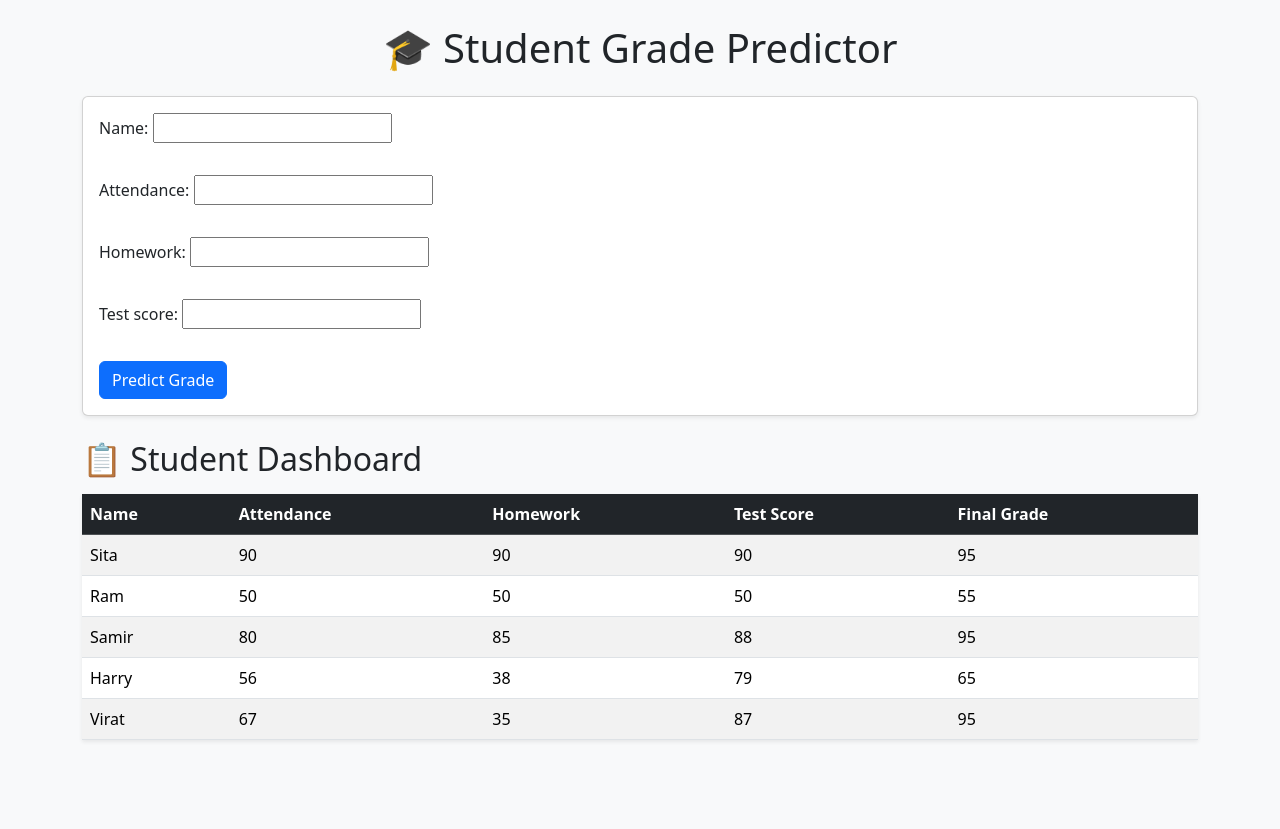
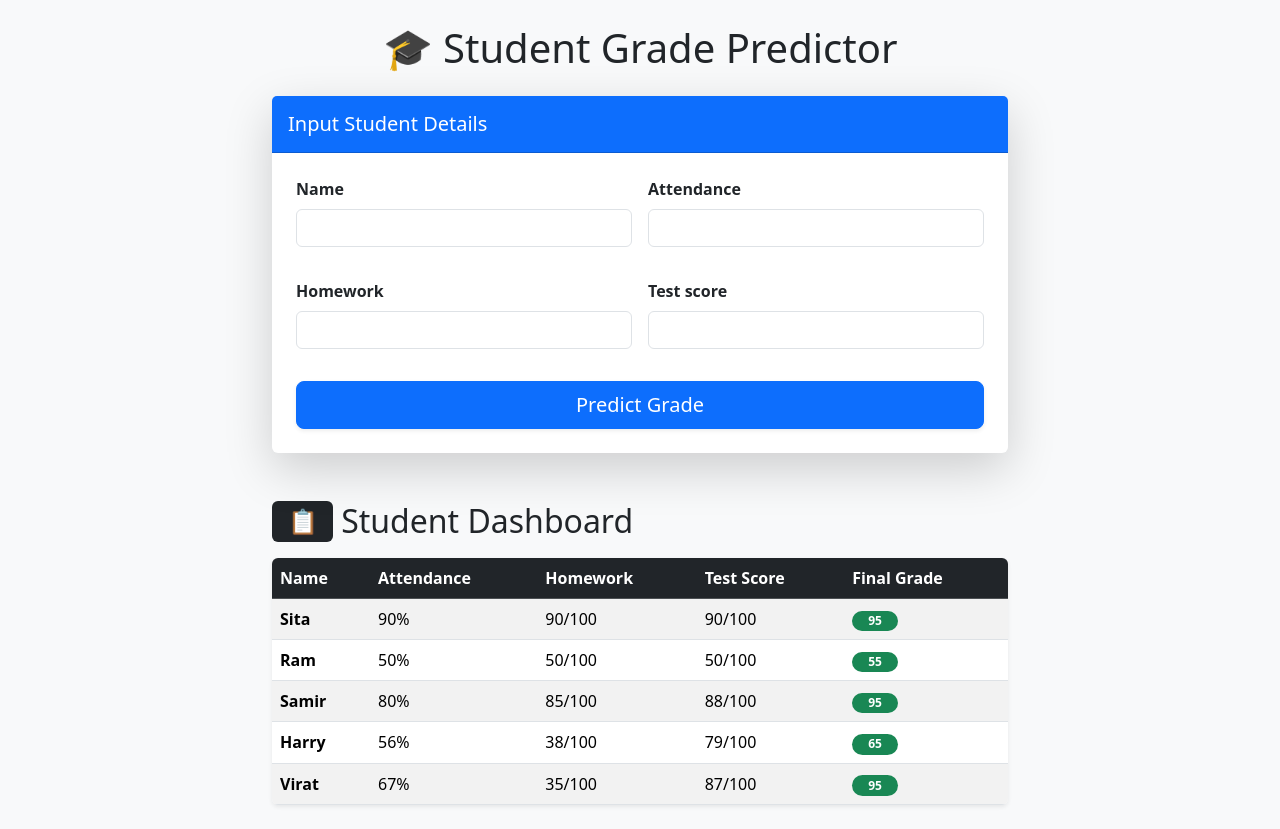
Before and after one commit to sameer9860/Simple-Supervised-Learning-Model, a Django app: page / in a window 1280 px wide. Before the commit the page ends 741 px from the top, so only its background shows below. Run offline with Django 5.2, Linux system fonts and the light colour scheme; data comes from the database, SQL or seed files in the repository; both versions use the stored data as it was after the commit.

Commit message:
Better UI

```diff
--- a/grades/templates/grades/base.html
+++ b/grades/templates/grades/base.html
@@ -1,12 +1,31 @@
 <!DOCTYPE html>
 <html>
+
 <head>
     <title>Student Grade Predictor</title>
     <link rel="stylesheet" href="https://cdn.jsdelivr.net/npm/bootstrap@5.3.2/dist/css/bootstrap.min.css">
 </head>
+
 <body class="bg-light">
     <div class="container py-4">
         {% block content %}{% endblock %}
     </div>
+
+    <!-- Toast Container -->
+    <div class="toast-container position-fixed bottom-0 end-0 p-3">
+        <div id="gradeToast" class="toast" role="alert" aria-live="assertive" aria-atomic="true">
+            <div class="toast-header bg-primary text-white">
+                <strong class="me-auto">Prediction Result</strong>
+                <button type="button" class="btn-close btn-close-white" data-bs-dismiss="toast"
+                    aria-label="Close"></button>
+            </div>
+            <div class="toast-body" id="toastMessage">
+                <!-- Message injected by JS -->
+            </div>
+        </div>
+    </div>
+
+    <script src="https://cdn.jsdelivr.net/npm/bootstrap@5.3.2/dist/js/bootstrap.bundle.min.js"></script>
 </body>
+
 </html>
--- a/grades/templates/grades/predict.html
+++ b/grades/templates/grades/predict.html
@@ -1,26 +1,39 @@
 {% extends "grades/base.html" %}
 {% block content %}
+<div class="row justify-content-center">
+    <div class="col-md-8">
         <h1 class="mb-4 text-center">🎓 Student Grade Predictor</h1>
 
-<div class="card shadow-sm mb-4">
-    <div class="card-body">
-        <form method="post" class="row g-3">
+        <div class="card shadow-lg border-0 mb-5">
+            <div class="card-header bg-primary text-white py-3">
+                <h5 class="card-title mb-0">Input Student Details</h5>
+            </div>
+            <div class="card-body p-4">
+                <form method="post" id="predictionForm" class="row g-3">
                     {% csrf_token %}
-            {{ form.as_p }}
-            <div class="col-12">
-                <button type="submit" class="btn btn-primary">Predict Grade</button>
+                    {% for field in form %}
+                    <div class="col-md-6 mb-3">
+                        <label for="{{ field.id_for_label }}" class="form-label fw-bold">{{ field.label }}</label>
+                        {{ field }}
+                        {% if field.errors %}
+                        <div class="text-danger small">{{ field.errors }}</div>
+                        {% endif %}
+                    </div>
+                    {% endfor %}
+                    <div class="col-12 d-grid">
+                        <button type="submit" class="btn btn-primary btn-lg shadow-sm">
+                            Predict Grade
+                        </button>
                     </div>
                 </form>
-        {% if prediction %}
-        <div class="alert alert-success mt-3">
-            Predicted Grade: <strong>{{ prediction|floatformat:2 }}</strong>
-        </div>
-        {% endif %}
             </div>
         </div>
 
-<h2 class="mb-3">📋 Student Dashboard</h2>
-<table class="table table-striped table-hover shadow-sm">
+        <h2 class="mb-3 d-flex align-items-center">
+            <span class="badge bg-dark me-2">📋</span> Student Dashboard
+        </h2>
+        <div class="table-responsive shadow-sm rounded">
+            <table class="table table-striped table-hover mb-0">
                 <thead class="table-dark">
                     <tr>
                         <th>Name</th>
@@ -33,13 +46,49 @@
                 <tbody>
                     {% for student in students %}
                     <tr>
-            <td>{{ student.name }}</td>
-            <td>{{ student.attendance }}</td>
-            <td>{{ student.homework }}</td>
-            <td>{{ student.test_score }}</td>
-            <td>{{ student.final_grade }}</td>
+                        <td class="fw-bold">{{ student.name }}</td>
+                        <td>{{ student.attendance }}%</td>
+                        <td>{{ student.homework }}/100</td>
+                        <td>{{ student.test_score }}/100</td>
+                        <td>
+                            <span class="badge bg-success rounded-pill px-3">{{ student.final_grade }}</span>
+                        </td>
+                    </tr>
+                    {% empty %}
+                    <tr>
+                        <td colspan="5" class="text-center text-muted py-4">No student records found.</td>
                     </tr>
                     {% endfor %}
                 </tbody>
             </table>
+        </div>
+    </div>
+</div>
+
+<script>
+    document.addEventListener('DOMContentLoaded', function () {
+        {% if prediction %}
+        const toastEl = document.getElementById('gradeToast');
+        const toast = new bootstrap.Toast(toastEl, { delay: 5000 });
+        const toastMessage = document.getElementById('toastMessage');
+
+        toastMessage.innerHTML = 'Predicted Grade for <strong>{{ form.name.value }}</strong> is: <h4 class="mb-0 mt-2">{{ prediction|floatformat:2 }}</h4>';
+        toast.show();
+
+        // Auto-clear form
+        const form = document.getElementById('predictionForm');
+        if (form) {
+            form.reset();
+        }
+        {% endif %}
+
+        // Add form-control class to all inputs
+        const inputs = document.querySelectorAll('input, select, textarea');
+        inputs.forEach(input => {
+            if (!input.classList.contains('form-check-input')) {
+                input.classList.add('form-control');
+            }
+        });
+    });
+</script>
 {% endblock %}
```
Also changed, not shown: db.sqlite3. Lines whose indentation alone changed are shown as unchanged.
